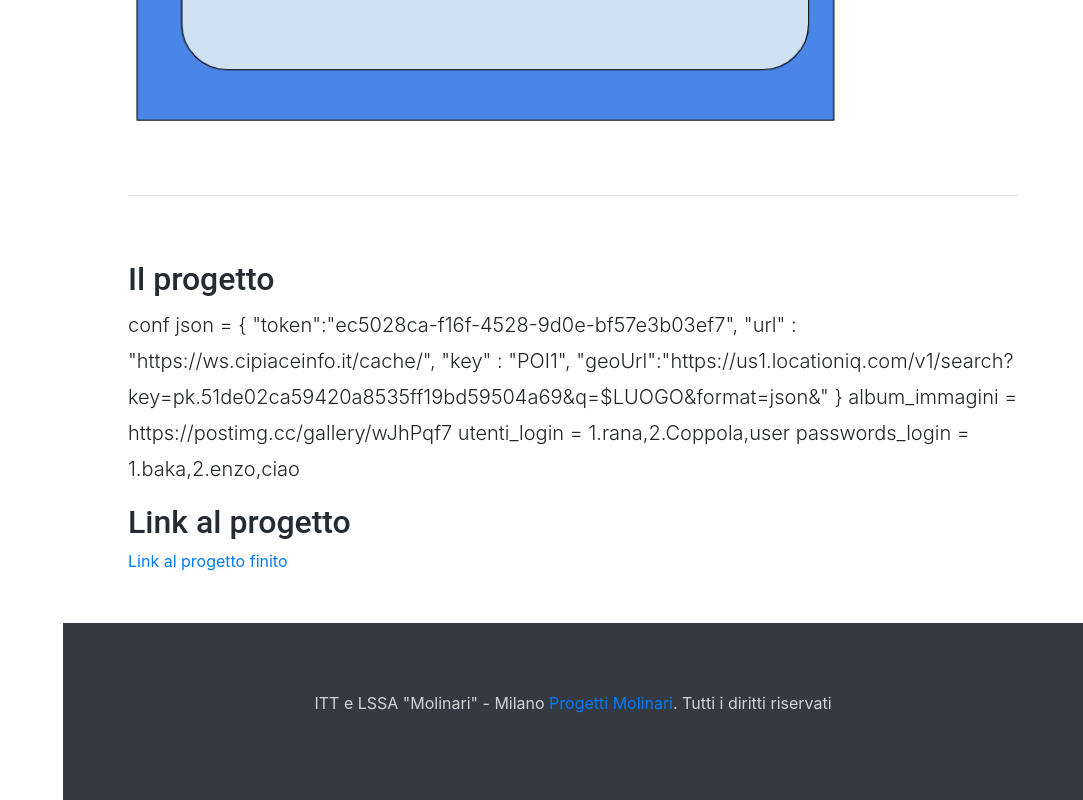
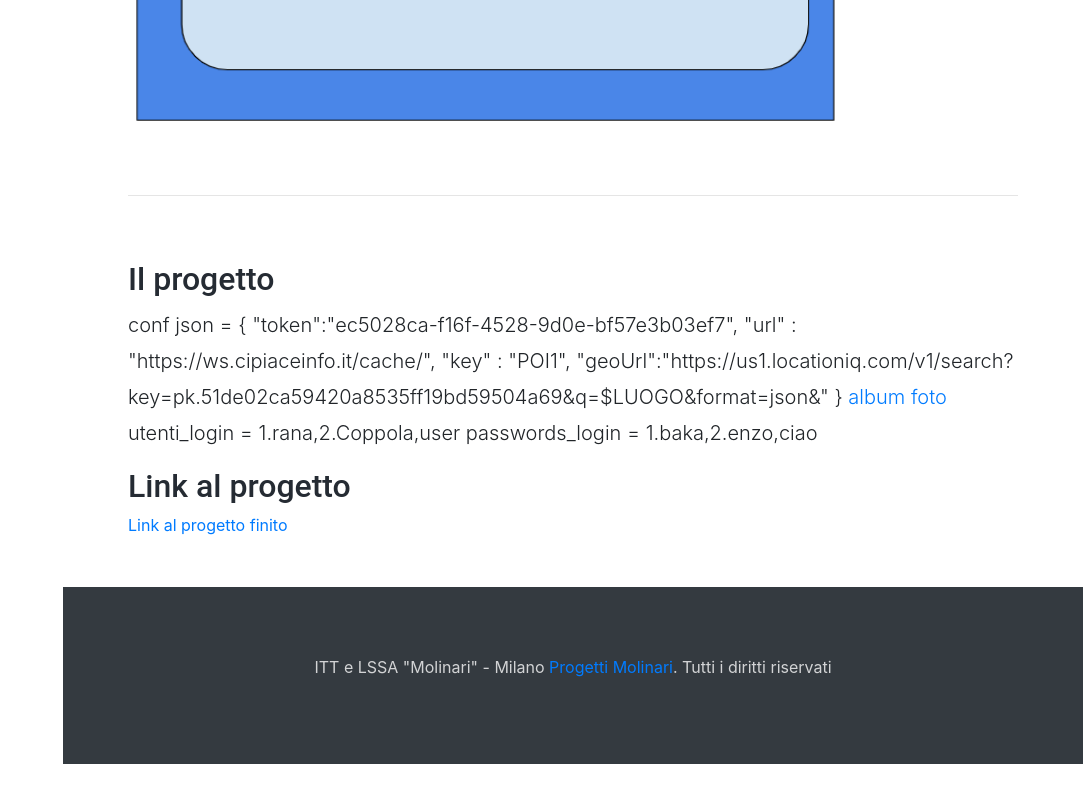
Before and after one commit to MendozaEnzo/POI_5B_LoureiroMendozaPinto, a website with bundled scripts: page iDocs-master/index.html in a window 1280 px wide. Shown: the part 7805-8605 px from the top of the page, without its empty margins (197-1280 px from the left). After the commit the page ends 8569 px from the top, so only its background shows below. Built offline with nearby package versions, Linux system fonts and the light colour scheme.

Commit message:
aggiunta link per album di immagini

```diff
--- a/iDocs-master/index.html
+++ b/iDocs-master/index.html
@@ -268,7 +268,7 @@
               "geoUrl":"https://us1.locationiq.com/v1/search?key=pk.51de02ca59420a8535ff19bd59504a69&q=$LUOGO&format=json&"
 
           }
-          album_immagini = https://postimg.cc/gallery/wJhPqf7
+          <a href="https://postimg.cc/gallery/wJhPqf7 ">album foto </a>
           utenti_login = 1.rana,2.Coppola,user
           passwords_login = 1.baka,2.enzo,ciao
              </p>
```
